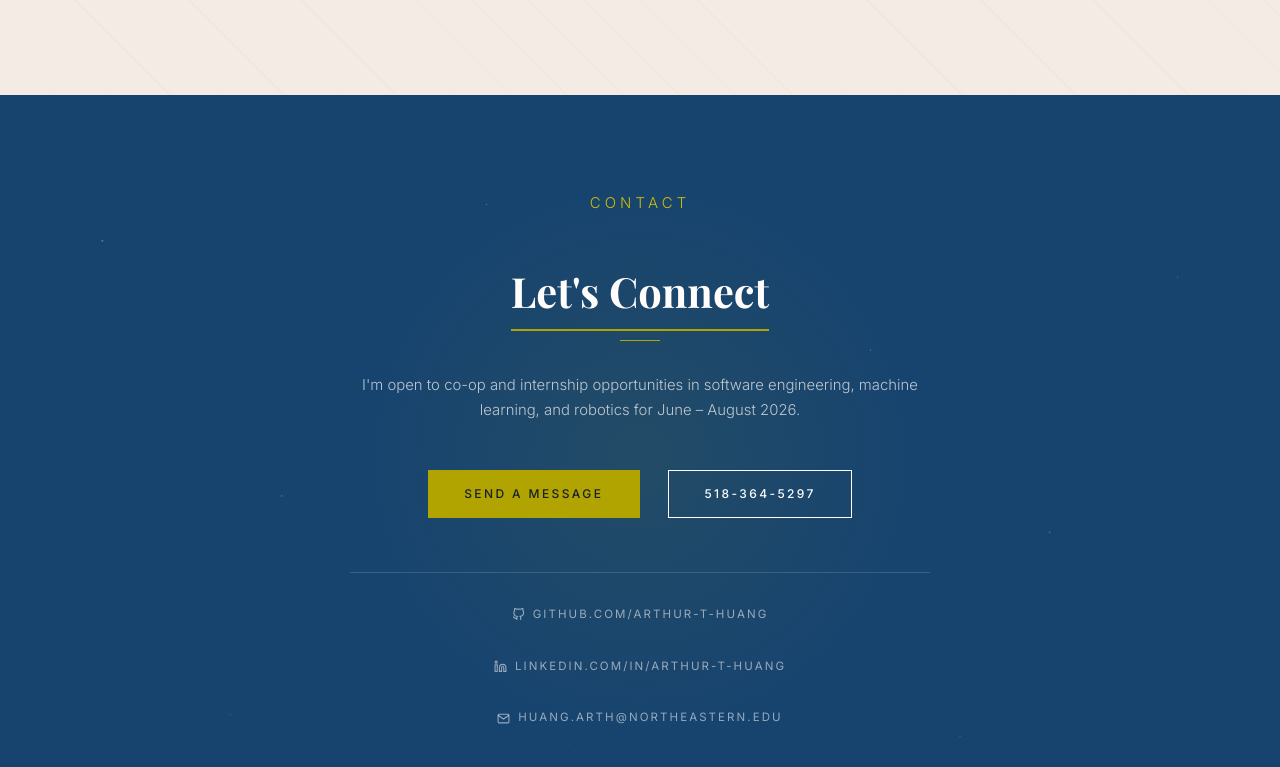
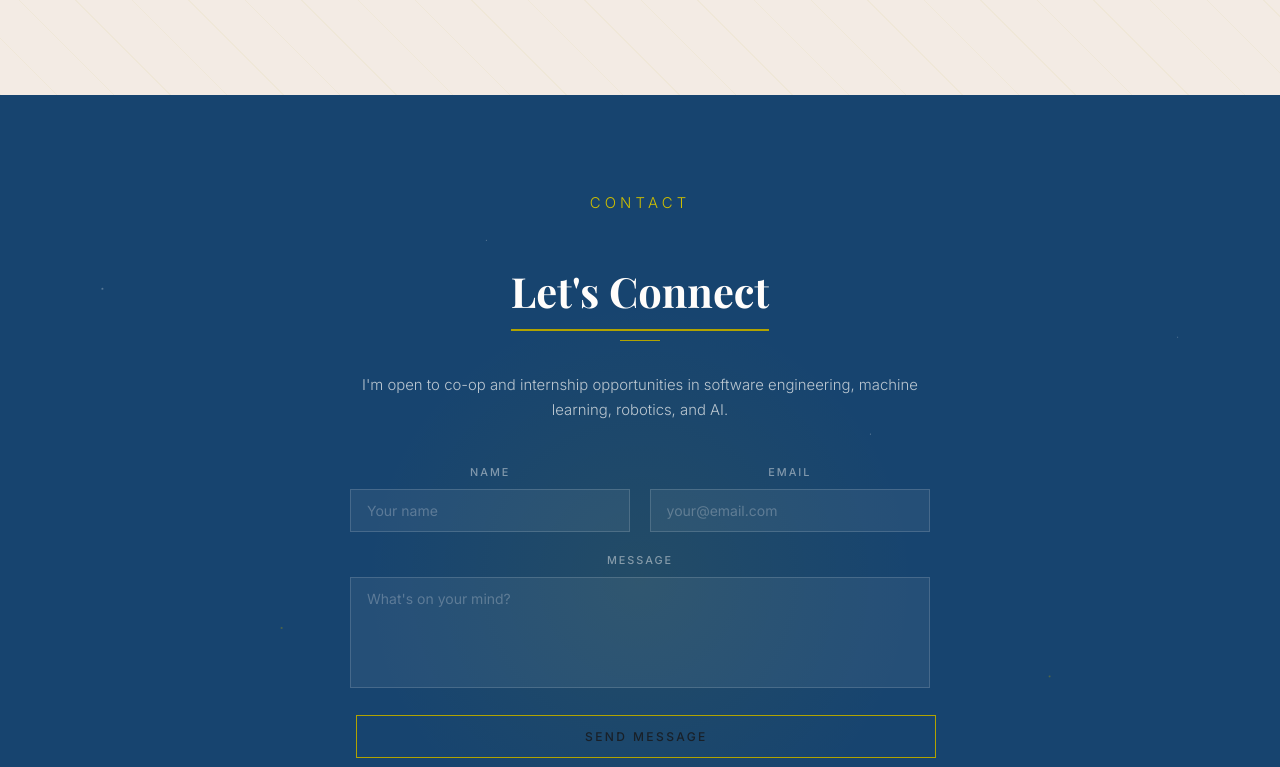
Before and after one commit to Arthur-T-Huang/personal-website, a React (Vite) app: page / in a window 1280 px wide. Shown: the part 4913-5680 px from the top of the page. Built offline with nearby package versions, Linux system fonts and the light colour scheme; no server answers.

Commit message:
implemented contact messaging system that is linked directly to my email

```diff
--- a/package.json
+++ b/package.json
@@ -13,6 +13,7 @@
     "cors": "^2.8.5",
     "dotenv": "^16.4.5",
     "express": "^4.21.1",
+    "nodemailer": "^8.0.5",
     "react": "^18.3.1",
     "react-dom": "^18.3.1",
     "react-router-dom": "^7.14.0"
--- a/src/sections/Contact.jsx
+++ b/src/sections/Contact.jsx
@@ -1,4 +1,35 @@
+import { useState } from 'react'
+
 export default function Contact() {
+  const [form, setForm] = useState({ name: '', email: '', message: '' })
+  const [status, setStatus] = useState('idle') // idle | loading | success | error
+  const [errorMsg, setErrorMsg] = useState('')
+
+  function handleChange(e) {
+    setForm(prev => ({ ...prev, [e.target.name]: e.target.value }))
+  }
+
+  async function handleSubmit(e) {
+    e.preventDefault()
+    setStatus('loading')
+    setErrorMsg('')
+
+    try {
+      const res = await fetch('/api/contact', {
+        method: 'POST',
+        headers: { 'Content-Type': 'application/json' },
+        body: JSON.stringify(form),
+      })
+      const data = await res.json()
+      if (!res.ok) throw new Error(data.error || 'Something went wrong.')
+      setStatus('success')
+      setForm({ name: '', email: '', message: '' })
+    } catch (err) {
+      setErrorMsg(err.message)
+      setStatus('error')
+    }
+  }
+
   return (
     <section id="contact">
       <div className="container">
@@ -7,17 +38,75 @@ export default function Contact() {
           <h2 className="section-title reveal">Let's Connect</h2>
           <div className="section-rule reveal" style={{ margin: '0 auto 2rem' }} />
           <p className="reveal">
-            I'm open to co-op and internship opportunities in software engineering, machine learning, and robotics for
-            June – August 2026.
+            I'm open to co-op and internship opportunities in software engineering, machine learning, robotics, and AI.
           </p>
-          <div className="contact-actions reveal">
-            <a href="mailto:huang.arth@northeastern.edu?subject=Let's Connect" className="btn btn-fill">
-              <span>Send a Message</span>
-            </a>
-            <a href="tel:5183645297" className="btn">
-              <span>518-364-5297</span>
-            </a>
-          </div>
+
+          {status === 'success' ? (
+            <div className="contact-success reveal">
+              <svg width="36" height="36" viewBox="0 0 24 24" fill="none" stroke="currentColor" strokeWidth="1.5">
+                <path d="M22 11.08V12a10 10 0 1 1-5.93-9.14" />
+                <polyline points="22 4 12 14.01 9 11.01" />
+              </svg>
+              <p>Message sent — I'll be in touch soon.</p>
+              <button className="btn" onClick={() => setStatus('idle')}>
+                <span>Send Another</span>
+              </button>
+            </div>
+          ) : (
+            <form className="contact-form reveal" onSubmit={handleSubmit} noValidate>
+              <div className="contact-form-row">
+                <div className="contact-field">
+                  <label htmlFor="name">Name</label>
+                  <input
+                    id="name"
+                    name="name"
+                    type="text"
+                    autoComplete="name"
+                    required
+                    value={form.name}
+                    onChange={handleChange}
+                    placeholder="Your name"
+                  />
+                </div>
+                <div className="contact-field">
+                  <label htmlFor="email">Email</label>
+                  <input
+                    id="email"
+                    name="email"
+                    type="email"
+                    autoComplete="email"
+                    required
+                    value={form.email}
+                    onChange={handleChange}
+                    placeholder="your@email.com"
+                  />
+                </div>
+              </div>
+              <div className="contact-field">
+                <label htmlFor="message">Message</label>
+                <textarea
+                  id="message"
+                  name="message"
+                  rows="5"
+                  required
+                  value={form.message}
+                  onChange={handleChange}
+                  placeholder="What's on your mind?"
+                />
+              </div>
+              {status === 'error' && (
+                <p className="contact-error">{errorMsg}</p>
+              )}
+              <button
+                type="submit"
+                className="btn btn-fill contact-submit"
+                disabled={status === 'loading'}
+              >
+                <span>{status === 'loading' ? 'Sending…' : 'Send Message'}</span>
+              </button>
+            </form>
+          )}
+
           <div className="contact-socials reveal">
             <a href="https://github.com/Arthur-T-Huang" target="_blank" rel="noreferrer" className="social-link">
               <svg width="13" height="13" viewBox="0 0 24 24" fill="none" stroke="currentColor" strokeWidth="2">
--- a/src/styles/globals.css
+++ b/src/styles/globals.css
@@ -190,9 +190,24 @@ section{padding:6rem 2rem;position:relative;}
 .contact-inner .section-rule{background:var(--gold);}
 .contact-inner p{color:rgba(255,253,251,0.7);font-weight:300;margin-bottom:2.5rem;font-size:0.93rem;}
 .contact-actions{display:flex;justify-content:center;gap:1rem;flex-wrap:wrap;margin-bottom:3rem;}
-.contact-socials{display:flex;justify-content:center;gap:2rem;flex-wrap:wrap;padding-top:2rem;border-top:1px solid rgba(255,253,251,0.15);}
+.contact-socials{display:flex;justify-content:center;gap:2rem;flex-wrap:wrap;padding-top:2rem;border-top:1px solid rgba(255,253,251,0.15);margin-top:3rem;}
 .social-link{color:rgba(255,253,251,0.55);text-decoration:none;font-size:0.72rem;letter-spacing:0.18em;text-transform:uppercase;transition:all 0.3s;display:flex;align-items:center;gap:0.5rem;}
 .social-link:hover{color:var(--gold2);transform:translateY(-2px);}
+.contact-form{width:100%;margin-bottom:0;}
+.contact-form-row{display:grid;grid-template-columns:1fr 1fr;gap:1.2rem;}
+.contact-field{display:flex;flex-direction:column;gap:0.45rem;margin-bottom:1.2rem;}
+.contact-field label{font-size:0.68rem;letter-spacing:0.18em;text-transform:uppercase;color:rgba(255,253,251,0.45);font-weight:500;}
+.contact-field input,.contact-field textarea{background:rgba(255,253,251,0.06);border:1px solid rgba(255,253,251,0.15);color:var(--offwhite);padding:0.75rem 1rem;font-family:'Inter',sans-serif;font-size:0.875rem;outline:none;resize:none;transition:border-color 0.25s,background 0.25s;border-radius:0;}
+.contact-field input::placeholder,.contact-field textarea::placeholder{color:rgba(255,253,251,0.25);}
+.contact-field input:focus,.contact-field textarea:focus{border-color:var(--gold);background:rgba(255,253,251,0.09);}
+.contact-submit{margin-top:0.5rem;width:100%;cursor:pointer;background:none;font-family:'Inter',sans-serif;}
+.contact-submit:disabled{opacity:0.55;cursor:not-allowed;}
+.contact-error{font-size:0.78rem;color:#e87c7c;margin-bottom:0.75rem;letter-spacing:0.04em;}
+.contact-success{display:flex;flex-direction:column;align-items:center;gap:1.2rem;padding:3rem 0;color:rgba(255,253,251,0.7);}
+.contact-success svg{stroke:var(--gold);opacity:0.9;}
+.contact-success p{font-size:0.93rem;font-weight:300;}
+.contact-success .btn{border-color:rgba(255,253,251,0.35);}
+@media(max-width:540px){.contact-form-row{grid-template-columns:1fr;}}
 
 /* BACK TO TOP */
 #back-to-top{position:fixed;bottom:2rem;right:2rem;width:40px;height:40px;background:var(--cobalt);color:var(--offwhite);border:none;cursor:pointer;display:flex;align-items:center;justify-content:center;opacity:0;transform:translateY(10px);transition:all 0.3s;z-index:99;}
```
Also changed, not shown: server.js (+37 -0 lines), 1 other file (tests, documents, lock files or other folders).
